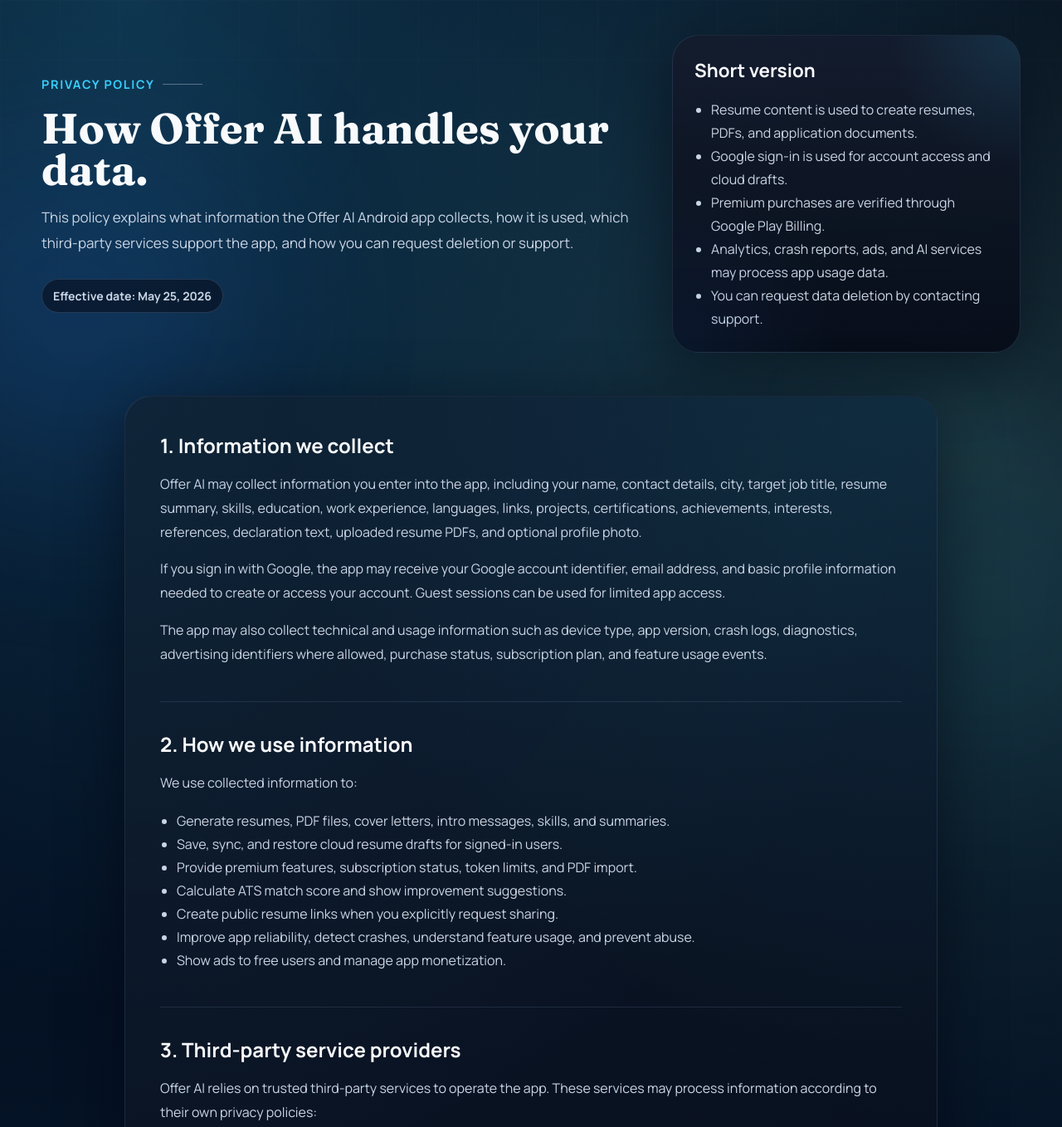
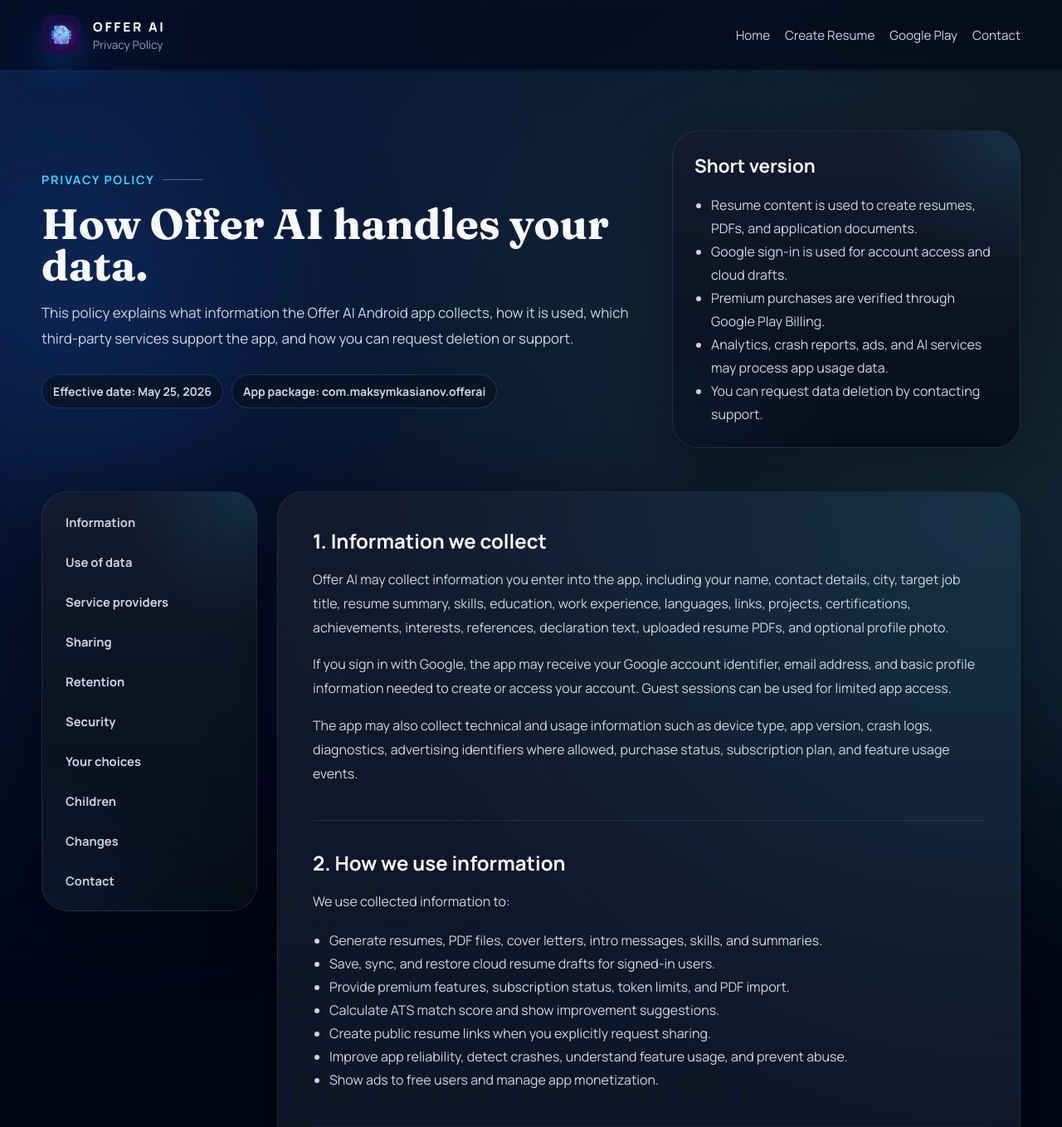
Before and after one commit to MoslyHarmless/MoslyHarmless.github.io, a plain HTML site: page privacy.html in a window 1280 px wide. Shown: the top 1358 px of the page at 83% size. Drawn offline with Linux system fonts and the light colour scheme.

Commit message:
back site

```diff
--- a/privacy.html
+++ b/privacy.html
@@ -24,10 +24,31 @@
         rel="stylesheet"
     >
     <link rel="stylesheet" href="./styles.css">
+    <script defer src="./site-config.js"></script>
+    <script defer src="./script.js"></script>
 </head>
 <body class="privacy-page">
     <div class="page-glow page-glow-left"></div>
     <div class="page-glow page-glow-right"></div>
+
+    <header class="site-header">
+        <div class="container header-inner">
+            <a class="brand" href="./index.html" aria-label="Offer AI home">
+                <img src="./assets/img/app-icon.png" alt="Offer AI icon" class="brand-mark">
+                <span class="brand-copy">
+                    <span class="brand-name">Offer AI</span>
+                    <span class="brand-subtitle">Privacy Policy</span>
+                </span>
+            </a>
+
+            <nav class="site-nav" aria-label="Privacy navigation">
+                <a href="./index.html">Home</a>
+                <a href="./create-resume.html">Create Resume</a>
+                <a id="play-store-link" href="#" target="_blank" rel="noreferrer">Google Play</a>
+                <a href="#contact-policy">Contact</a>
+            </nav>
+        </div>
+    </header>
 
     <main>
         <section class="policy-hero">
@@ -42,6 +63,7 @@
                     </p>
                     <div class="policy-meta">
                         <span>Effective date: May 25, 2026</span>
+                        <span>App package: com.maksymkasianov.offerai</span>
                     </div>
                 </div>
 
@@ -59,7 +81,20 @@
         </section>
 
         <section class="content-section policy-section">
-            <div class="container policy-layout policy-layout-single">
+            <div class="container policy-layout">
+                <aside class="policy-nav surface-card" aria-label="Policy sections">
+                    <a href="#information">Information</a>
+                    <a href="#usage">Use of data</a>
+                    <a href="#services">Service providers</a>
+                    <a href="#sharing">Sharing</a>
+                    <a href="#retention">Retention</a>
+                    <a href="#security">Security</a>
+                    <a href="#rights">Your choices</a>
+                    <a href="#children">Children</a>
+                    <a href="#changes">Changes</a>
+                    <a href="#contact-policy">Contact</a>
+                </aside>
+
                 <article class="policy-card surface-card">
                     <section id="information">
                         <h2>1. Information we collect</h2>
@@ -198,8 +233,14 @@
             <div>
                 <div class="footer-brand">Offer AI Privacy Policy</div>
                 <p class="footer-copy">
-                    Privacy source for the Offer AI Android app.
+                    A dedicated privacy source for the Android app, Google Play listing, and website.
                 </p>
+            </div>
+
+            <div class="footer-links">
+                <a href="./index.html">Home</a>
+                <a href="./create-resume.html">Create Resume</a>
+                <a id="footer-play-link" href="#" target="_blank" rel="noreferrer">Google Play</a>
             </div>
         </div>
     </footer>
--- a/styles.css
+++ b/styles.css
@@ -26,8 +26,6 @@
 }
 
 html {
-    min-height: 100%;
-    background: #020617;
     scroll-behavior: smooth;
 }
 
@@ -41,15 +39,6 @@
         radial-gradient(circle at 85% 12%, rgba(137, 246, 210, 0.14), transparent 24%),
         linear-gradient(180deg, #030917 0%, #020617 36%, #04101f 100%);
     overflow-x: hidden;
-}
-
-body.privacy-page {
-    min-height: 100vh;
-    color-scheme: dark;
-    background:
-        radial-gradient(circle at 12% 0%, rgba(57, 208, 255, 0.24), transparent 34%),
-        radial-gradient(circle at 92% 16%, rgba(137, 246, 210, 0.16), transparent 28%),
-        linear-gradient(180deg, #020617 0%, #051528 48%, #020617 100%);
 }
 
 body::before {
@@ -963,7 +952,7 @@
 }
 
 .policy-hero {
-    padding: 42px 0 0;
+    padding: 72px 0 0;
 }
 
 .policy-hero-grid {
@@ -1020,11 +1009,6 @@
     align-items: start;
 }
 
-.policy-layout-single {
-    display: block;
-    max-width: 980px;
-}
-
 .policy-nav {
     position: sticky;
     top: 102px;
@@ -1049,9 +1033,6 @@
 
 .policy-card {
     padding: clamp(24px, 4vw, 42px);
-    background:
-        radial-gradient(circle at top left, rgba(57, 208, 255, 0.08), transparent 34%),
-        linear-gradient(145deg, rgba(12, 22, 39, 0.96), rgba(6, 13, 26, 0.95));
 }
 
 .policy-card section {
```
